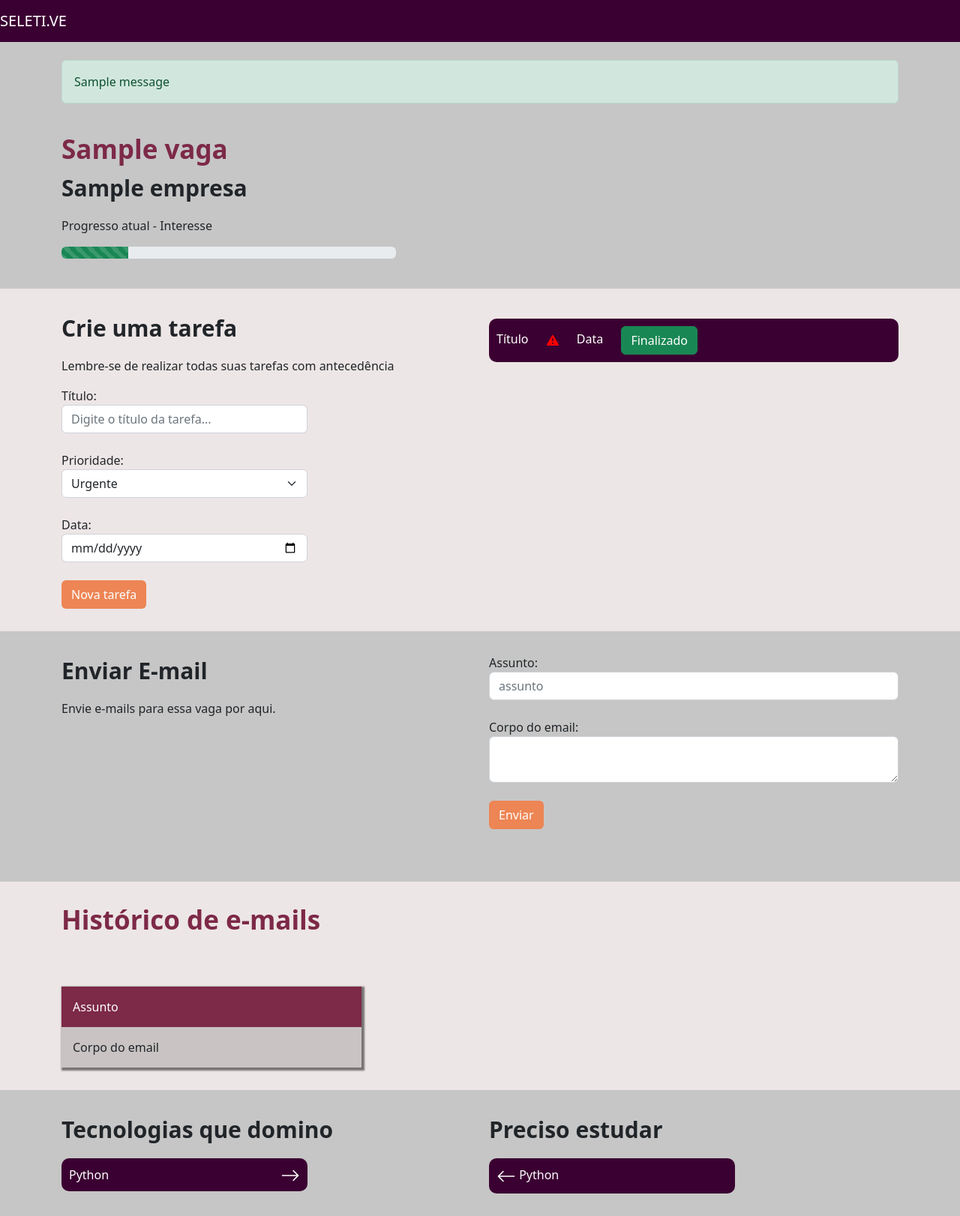
After one commit to aguiardafa/gerenciar-processos-seletivos, a Django app: page /vagas/vaga/1 in a window 1280 px wide. The commit adds this page. Shown: the whole page at 75% size. Run offline with Django 4.2, Linux system fonts and the light colour scheme; tables that the repository leaves empty hold one stand-in row (values such as "Sample post"); one stand-in notice (Sample message) is shown.

Commit message:
feat(gerenc_vaga): implementa detalhar vaga

```diff
--- a/empresa/models.py
+++ b/empresa/models.py
@@ -61,3 +61,8 @@ class Vagas(models.Model):
 
     def __str__(self):
         return self.titulo
+
+    def progresso(self):
+        x = [((i+1)*20, j[0]) for i, j in enumerate(self.choices_status)]
+        x = list(filter(lambda x: x[1] == self.status, x))[0][0]
+        return x
--- a/empresa/templates/empresa.html
+++ b/empresa/templates/empresa.html
@@ -65,7 +65,9 @@
       <div class="col-md">
         <div class="box-vagas">
           <div class="header-vagas">
-              {{vaga.titulo}}
+              <a class="btn-titulo-vagas" href="{% url 'vaga' vaga.id %}">
+                {{vaga.titulo}}
+              </a>
           </div>
           <div class="body-vagas">
             <div class="row">
--- /dev/null
+++ b/templates/static/vaga/css/vaga.css
@@ -0,0 +1,106 @@
+.titulo{
+
+    color: #7D2948;
+    font-weight: bold;
+    font-size: 35px;
+
+}
+
+.titulo2{
+
+    font-weight: bold;
+    font-size: 30px;
+
+}
+
+.bg2{
+
+    background-color: #EDE6E6;
+    margin-top: 40px;
+    padding-top: 30px;
+    padding-bottom: 30px;
+
+}
+
+
+.input-tarefa{
+
+    width: 60%;
+
+}
+
+.btn-orange{
+
+    background-color: #ED8554;
+    color: white;
+}
+
+.list-tarefa{
+    list-style: none;
+}
+
+.li-tarefa{
+    background-color: #3B0032;
+    padding: 10px;
+    color:white;
+    border-radius: 10px;
+    margin-top: 10px;
+}
+
+.li-tech{
+    background-color: #3B0032;
+    padding: 10px;
+    color:white;
+    border-radius: 10px;
+    margin-top: 10px;
+    width: 60%;
+}
+
+.arrow-right{
+    float: right;
+
+}
+
+.prioridade-bloco{
+    margin-left: 20px;
+}
+
+.prioridade-vermelho{
+    color: red;
+}
+
+.prioridade-amarelo{
+    color: yellow;
+}
+
+.prioridade-verde{
+    color: green;
+}
+
+.bg3{
+
+    padding-top: 30px;
+    padding-bottom: 30px;
+}
+
+.box-email{
+
+    width: 400px;
+    margin-top: 60px;
+    background-color: #C9C3C3;
+    box-shadow: 2px 2px 2px 2px rgba(0,0,0,.5);
+}
+
+.header-email{
+    background-color: #7D2948;
+    padding: 15px;
+    color: white
+}
+
+.body-email{
+    padding: 15px;
+}
+
+.paragrafo-orange{
+    color: #ED8554;
+}
--- /dev/null
+++ b/vagas/templates/vaga.html
@@ -0,0 +1,178 @@
+{% extends 'base.html' %} {% load static %} {% block 'head' %}
+<link rel="stylesheet" href="{% static 'vaga/css/vaga.css' %}" />
+{% endblock %} {% block 'body' %}
+<div class="container">
+  {% if messages %} {% for message in messages %}
+  <br />
+  <section class="alert {{message.tags}}">{{message}}</section>
+  {% endfor %} {% endif %}
+  <br />
+  <h3 class="titulo">{{vaga.titulo}}</h3>
+  <p class="titulo2">{{vaga.empresa}}</p>
+  <p>Progresso atual - {{vaga.get_status_display}}</p>
+
+  <div style="width: 40%" class="progress">
+    <div
+      class="progress-bar progress-bar-striped bg-success"
+      role="progressbar"
+      style="width: {{vaga.progresso}}%"
+      aria-valuenow="25"
+      aria-valuemin="0"
+      aria-valuemax="100"
+    ></div>
+  </div>
+</div>
+
+<div class="bg2">
+  <div class="container">
+    <div class="row">
+      <div class="col-md">
+        <p class="titulo2">Crie uma tarefa</p>
+        <p>Lembre-se de realizar todas suas tarefas com antecedência</p>
+
+        <form>
+          <label>Título:</label>
+          <input
+            name="titulo"
+            type="text"
+            class="form-control input-tarefa"
+            placeholder="Digite o título da tarefa..."
+          />
+          <br />
+          <label>Prioridade:</label>
+          <select name="prioridade" class="form-select input-tarefa">
+            <option value="U">Urgente</option>
+            <option value="A">Alta</option>
+            <option value="B">Baixa</option>
+          </select>
+          <br />
+          <label>Data:</label>
+          <input
+            name="data"
+            type="date"
+            class="form-control input-tarefa"
+            placeholder=""
+          />
+          <br />
+          <input type="submit" value="Nova tarefa" class="btn btn-orange" />
+        </form>
+      </div>
+
+      <div class="col-md">
+        <div class="li-tarefa">
+          <label>Título</label>
+          <label class="prioridade-bloco">
+            <svg
+              class="prioridade-vermelho"
+              xmlns="http://www.w3.org/2000/svg"
+              width="16"
+              height="16"
+              fill="currentColor"
+              class="bi bi-exclamation-triangle-fill"
+              viewBox="0 0 16 16"
+            >
+              <path
+                d="M8.982 1.566a1.13 1.13 0 0 0-1.96 0L.165 13.233c-.457.778.091 1.767.98 1.767h13.713c.889 0 1.438-.99.98-1.767L8.982 1.566zM8 5c.535 0 .954.462.9.995l-.35 3.507a.552.552 0 0 1-1.1 0L7.1 5.995A.905.905 0 0 1 8 5zm.002 6a1 1 0 1 1 0 2 1 1 0 0 1 0-2z"
+              />
+            </svg>
+          </label>
+          <label class="prioridade-bloco"> Data </label>
+          <label class="prioridade-bloco">
+            <a href="#" class="btn btn-success">Finalizado</a>
+          </label>
+        </div>
+      </div>
+    </div>
+  </div>
+</div>
+
+<div class="container bg3">
+  <div class="row">
+    <div class="col-md">
+      <p class="titulo2">Enviar E-mail</p>
+      <p>Envie e-mails para essa vaga por aqui.</p>
+    </div>
+
+    <div class="col-md">
+      <form>
+        <label>Assunto:</label>
+        <input
+          name="assunto"
+          type="text"
+          class="form-control"
+          placeholder="assunto"
+        />
+        <br />
+        <label>Corpo do email:</label>
+        <textarea name="corpo" class="form-control"></textarea>
+        <br />
+        <input type="submit" class="btn btn-orange" value="Enviar" />
+      </form>
+    </div>
+  </div>
+</div>
+
+<div class="bg2">
+  <div class="container">
+    <div class="row">
+      <h3 class="titulo">Histórico de e-mails</h3>
+
+      <div class="col-md">
+        <div class="box-email">
+          <div class="header-email">Assunto</div>
+
+          <div class="body-email">Corpo do email</div>
+        </div>
+      </div>
+    </div>
+  </div>
+</div>
+
+<div class="container bg3">
+  <div class="row">
+    <div class="col-md">
+      <p class="titulo2">Tecnologias que domino</p>
+
+      <div class="li-tech">
+        Python
+
+        <svg
+          class="arrow-right"
+          xmlns="http://www.w3.org/2000/svg"
+          width="26"
+          height="26"
+          fill="currentColor"
+          class="bi bi-arrow-right"
+          viewBox="0 0 16 16"
+        >
+          <path
+            fill-rule="evenodd"
+            d="M1 8a.5.5 0 0 1 .5-.5h11.793l-3.147-3.146a.5.5 0 0 1 .708-.708l4 4a.5.5 0 0 1 0 .708l-4 4a.5.5 0 0 1-.708-.708L13.293 8.5H1.5A.5.5 0 0 1 1 8z"
+          />
+        </svg>
+      </div>
+    </div>
+
+    <div class="col-md">
+      <p class="titulo2">Preciso estudar</p>
+
+      <div class="li-tech">
+        <svg
+          xmlns="http://www.w3.org/2000/svg"
+          width="26"
+          height="26"
+          fill="currentColor"
+          class="bi bi-arrow-left"
+          viewBox="0 0 16 16"
+        >
+          <path
+            fill-rule="evenodd"
+            d="M15 8a.5.5 0 0 0-.5-.5H2.707l3.147-3.146a.5.5 0 1 0-.708-.708l-4 4a.5.5 0 0 0 0 .708l4 4a.5.5 0 0 0 .708-.708L2.707 8.5H14.5A.5.5 0 0 0 15 8z"
+          />
+        </svg>
+        Python
+      </div>
+    </div>
+  </div>
+</div>
+{% endblock %}
--- a/vagas/urls.py
+++ b/vagas/urls.py
@@ -2,5 +2,6 @@ from django.urls import path
 from . import views
 
 urlpatterns = [
-    path('nova_vaga/', views.nova_vaga, name="nova_vaga")
+    path('nova_vaga/', views.nova_vaga, name="nova_vaga"),
+    path('vaga/<int:id>', views.vaga, name="vaga"),
 ]
--- a/vagas/views.py
+++ b/vagas/views.py
@@ -1,4 +1,4 @@
-from django.shortcuts import render, redirect
+from django.shortcuts import render, redirect, get_object_or_404
 from django.http import HttpResponse, Http404
 from django.contrib import messages
 from django.contrib.messages import constants
@@ -40,3 +40,8 @@ def nova_vaga(request):
         return redirect(f'/home/empresa/{empresa}')
     elif request.method == "GET":
         raise Http404()
+
+
+def vaga(request, id):
+    vaga = get_object_or_404(Vagas, id=id)
+    return render(request, 'vaga.html', {'vaga': vaga})
```
Also changed, not shown: templates/static/empresa/css/empresa.css (+11 -0 lines).
